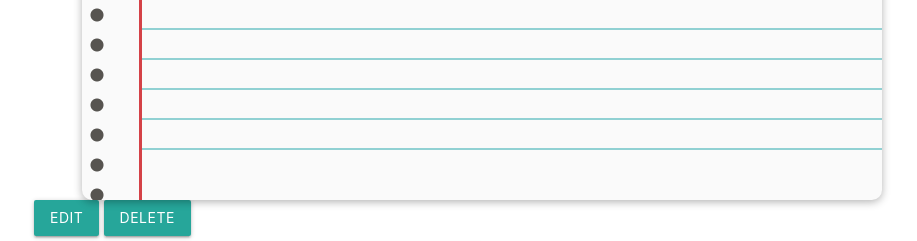
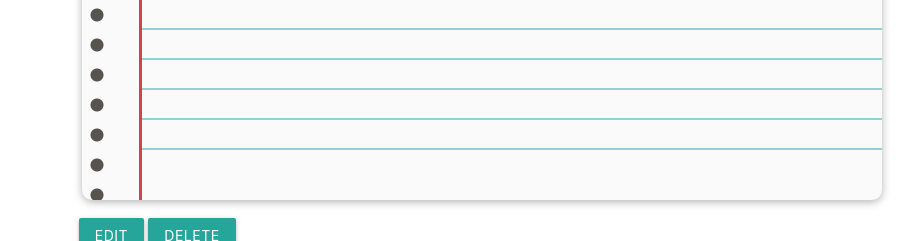
Before and after one commit to reinybo/diary, a Django app: page /entries/1/ in a window 1280 px wide. Shown: the part 800-1041 px from the top of the page, without its empty margins (158-1075 px from the left). Run offline with Django 4.2, Linux system fonts and the light colour scheme; a user stored in the database is signed in; tables that the repository leaves empty hold one stand-in row (values such as "Sample post"); some libraries are stand-ins or nearby versions; some web fonts are replaced.

Commit message:
css tweaks

```diff
--- a/main_app/static/css/style.css
+++ b/main_app/static/css/style.css
@@ -13,7 +13,7 @@ footer {
     text-align: right;
 }
 
-
+/* Paper effect adapted from Marc Malignan https://codepen.io/MarcMalignan/pen/QbaXGg */
 .paper {
 
     position: relative;
@@ -114,3 +114,11 @@ footer {
 textarea {
     font-family: 'Patrick Hand', cursive;
 }
+
+.btn {
+    margin: 2% 0 2% 0;
+}
+
+.edit-btn {
+    margin-left: 5%;
+}
--- a/main_app/templates/entries/detail.html
+++ b/main_app/templates/entries/detail.html
@@ -12,7 +12,7 @@
 </div>
 
 <div>
-  <a class="btn" href="{% url 'entry_update' entry.id %}">Edit</a>
+  <a class="btn edit-btn" href="{% url 'entry_update' entry.id %}">Edit</a>
   <a class="btn" href="{% url 'entry_delete' entry.id %}">Delete</a>
 </div>
 {% for photo in entry.photo_set.all %}
```
